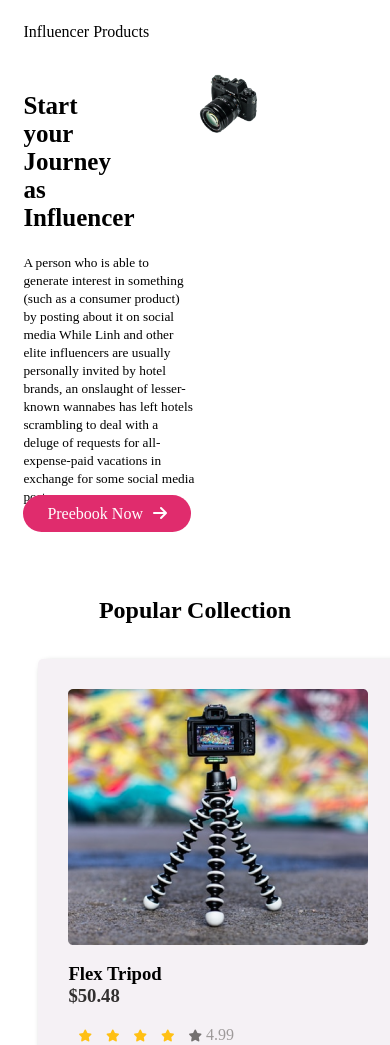
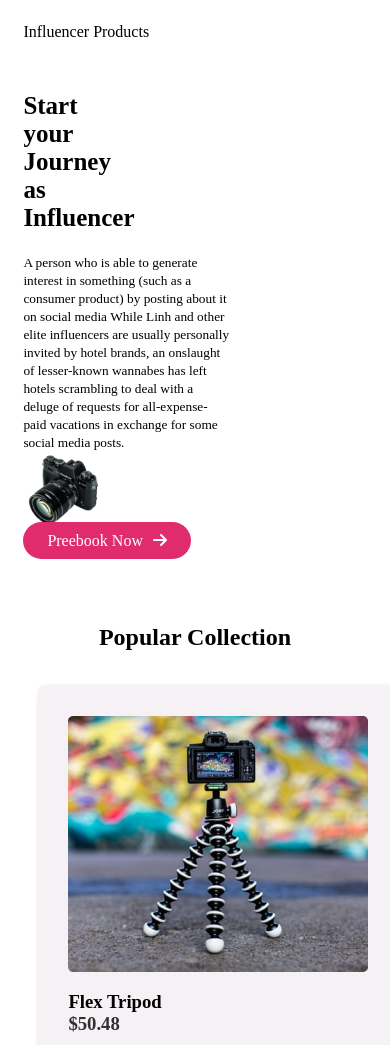
Before and after one commit to saminakter8/influencer-gear, a plain HTML site: page index.html in a window 390 px wide. Shown: the top 1045 px of the page. Drawn offline with Linux system fonts and the light colour scheme.

Commit message:
responsive

```diff
--- a/style.css
+++ b/style.css
@@ -7,13 +7,13 @@
 {
     box-sizing:border-box;
 }
-@media only screen and  (max-width:688px){
+@media only screen and  (max-width:992px){
     .group, .blogs, footer{
         width:100%;
 
     }
     .container, .products, footer{
-        flex-direction:row;
+        flex-direction:column;
         grid-template-columns:repeat(1,1fr);
     }
 
```
